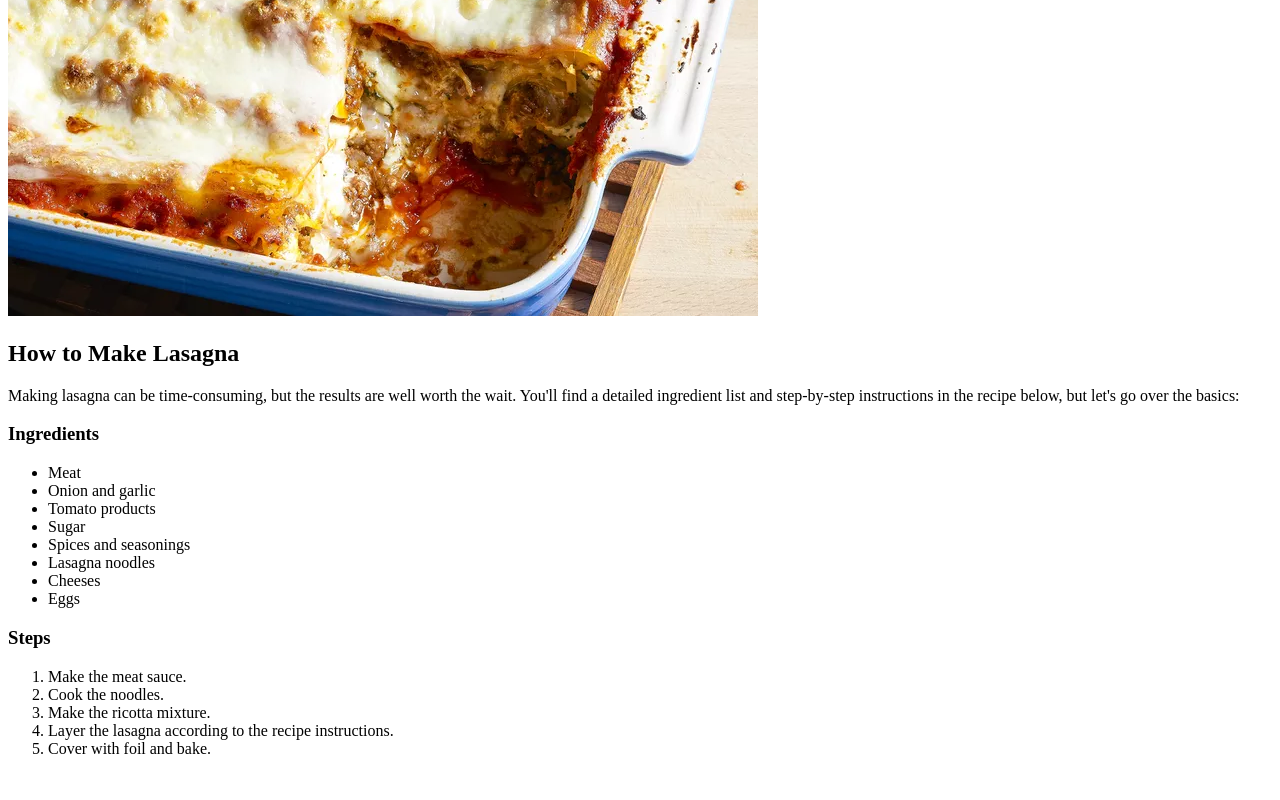
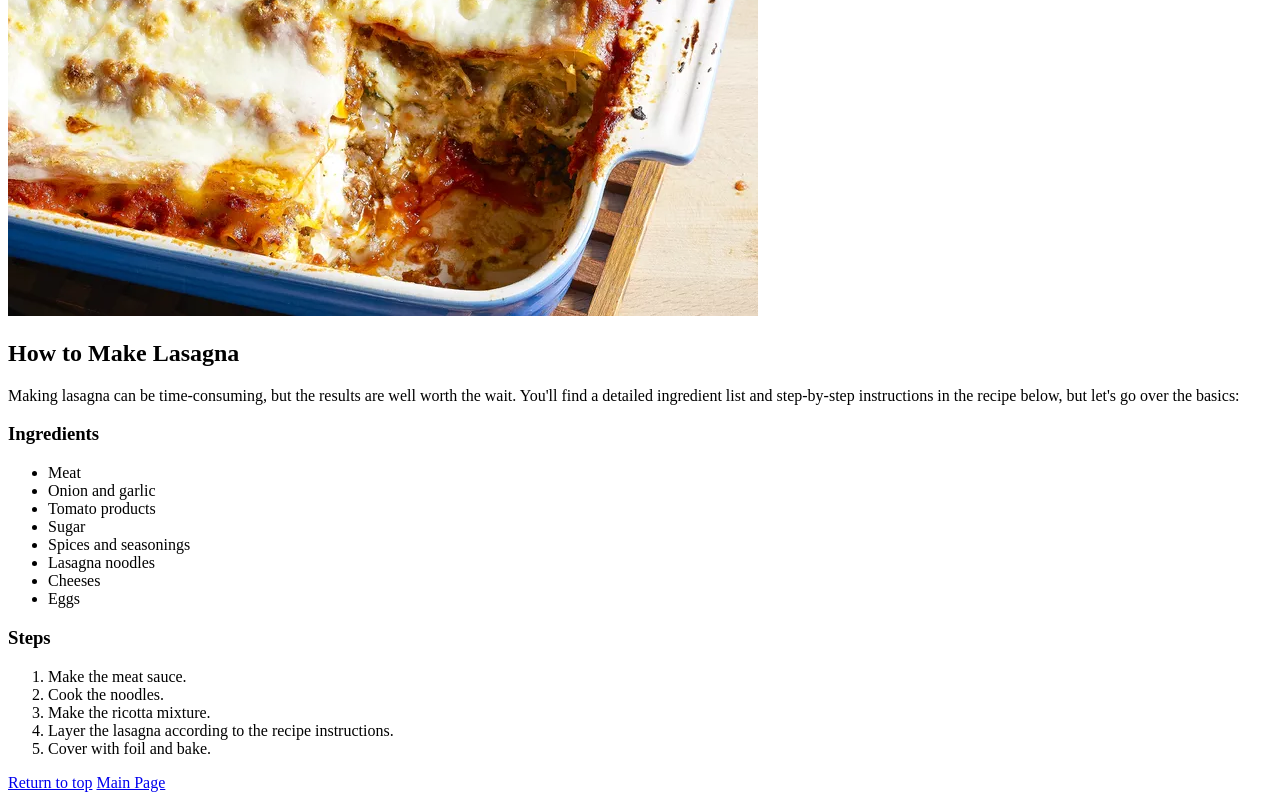
Before and after one commit to zahranwael/Odin_recipes, a plain HTML site: page recipes/lasagna.html in a window 1280 px wide. Shown: the part 327-1127 px from the top of the page. Before the commit the page ends 1101 px from the top, so only its background shows below. Drawn offline with Linux system fonts and the light colour scheme.

Commit message:
add links to main page

```diff
--- a/recipes/lasagna.html
+++ b/recipes/lasagna.html
@@ -33,6 +33,9 @@
         <li>Layer the lasagna according to the recipe instructions.</li>
         <li>Cover with foil and bake.</li>
     </ol>
+
+    <a href="#header">Return to top</a>
+    <a href="../index.html">Main Page</a>
 </body>
 
 </html>
```
Also changed, not shown: index.html (+1 -0 lines).
